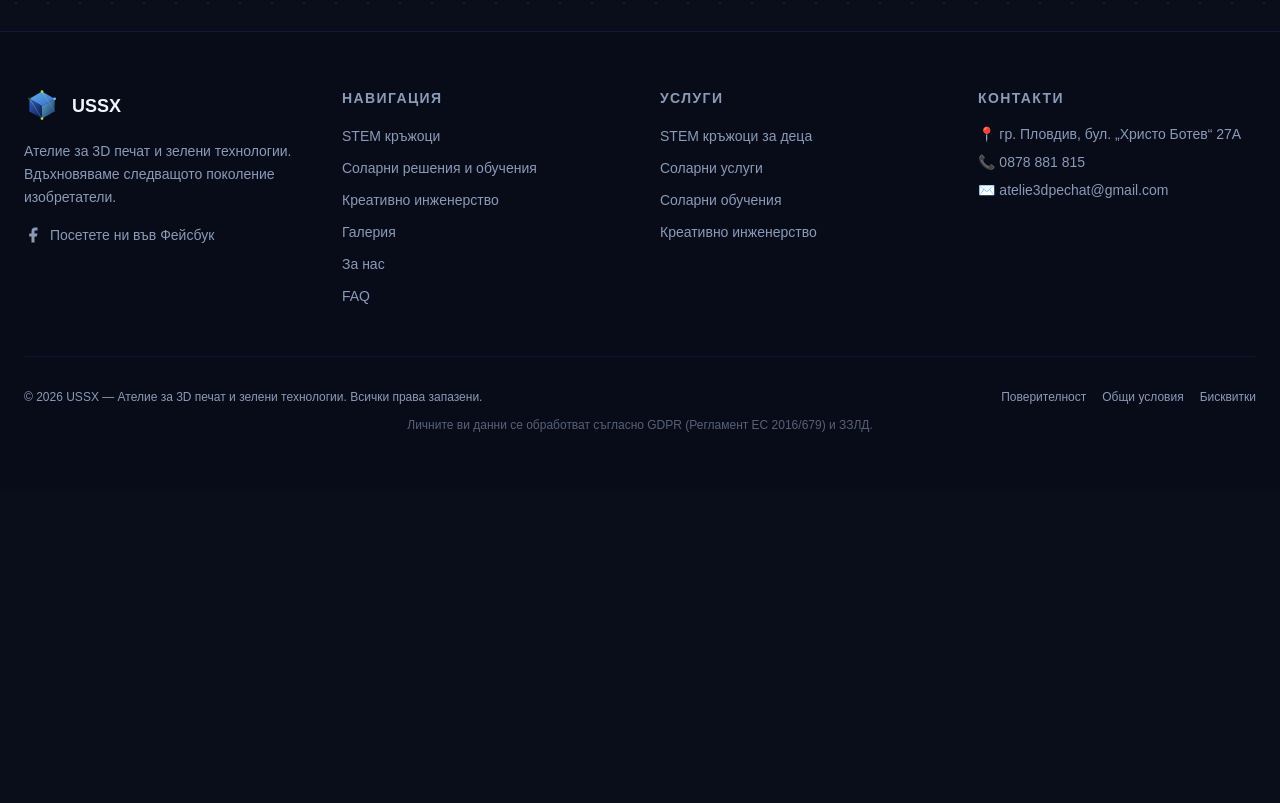
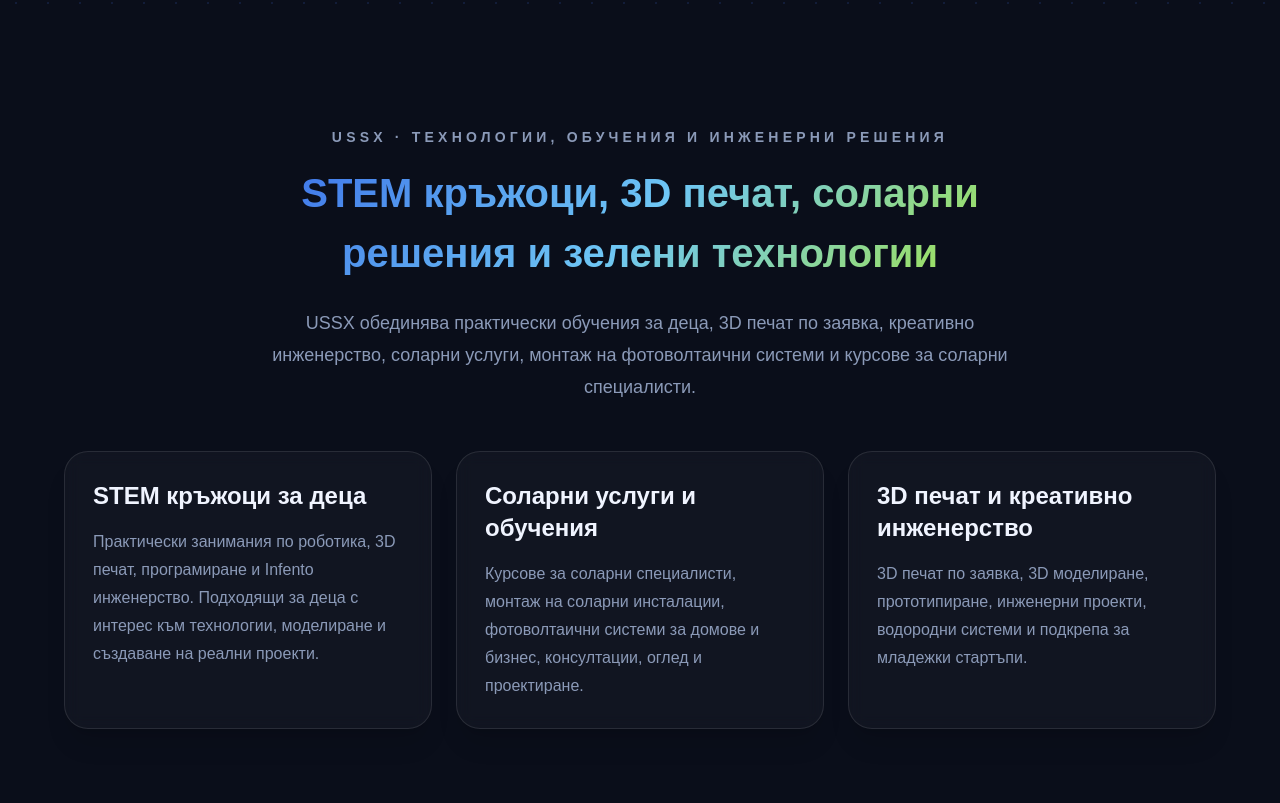
Before and after one commit to celevra-coder/ussx-atelier, a SvelteKit app: page / in a window 1280 px wide. Shown: the part 1757-2560 px from the top of the page. Before the commit the page ends 2246 px from the top, so only its background shows below. Built offline with nearby package versions, Linux system fonts and the light colour scheme.

Commit message:
Fix homepage SEO section encoding

```diff
--- a/src/routes/+page.svelte
+++ b/src/routes/+page.svelte
@@ -7,13 +7,96 @@
 </script>
 
 <svelte:head>
-	<title>Ателие за 3D печат и зелени технологии | USSX</title>
+        <title>USSX | STEM кръжоци, 3D печат, соларни решения и зелени технологии</title>
+
+        <meta
+                name="description"
+                content="USSX предлага STEM кръжоци за деца, роботика, 3D печат, креативно инженерство, соларни услуги, монтаж на соларни инсталации и курсове за соларни специалисти."
+        />
+
+        <link rel="canonical" href="https://uss-x.bg/" />
+
+        <meta property="og:type" content="website" />
+        <meta property="og:title" content="USSX | STEM кръжоци, 3D печат и соларни решения" />
+        <meta
+                property="og:description"
+                content="STEM кръжоци за деца, 3D печат по заявка, креативно инженерство, соларни услуги и обучения за соларни специалисти."
+        />
+        <meta property="og:url" content="https://uss-x.bg/" />
+        <meta property="og:image" content="https://uss-x.bg/images/solar-split-banner.png" />
+
+        <meta name="twitter:card" content="summary_large_image" />
+        <meta name="twitter:title" content="USSX | STEM, 3D печат и зелени технологии" />
+        <meta
+                name="twitter:description"
+                content="STEM кръжоци, роботика, 3D печат, соларни решения и курсове за соларни специалисти."
+        />
+        <meta name="twitter:image" content="https://uss-x.bg/images/solar-split-banner.png" />
 </svelte:head>
 
 <Navbar />
+
 <main>
         <HeroVideo />
         <SphereNav />
+
+        <!-- Home SEO services marker -->
+        <section class="bg-brand-bg px-4 py-24">
+                <div class="mx-auto max-w-6xl">
+                        <div class="mx-auto max-w-3xl text-center">
+                                <p class="mb-4 text-sm font-semibold uppercase tracking-[0.3em] text-brand-muted">
+                                        USSX · технологии, обучения и инженерни решения
+                                </p>
+
+                                <h1 class="section-title">
+                                        STEM кръжоци, 3D печат, соларни решения и зелени технологии
+                                </h1>
+
+                                <p class="mx-auto mt-6 text-lg leading-8 text-brand-muted">
+                                        USSX обединява практически обучения за деца, 3D печат по заявка, креативно инженерство, соларни услуги, монтаж на фотоволтаични системи и курсове за соларни специалисти.
+                                </p>
+                        </div>
+
+                        <div class="mt-12 grid gap-6 md:grid-cols-3">
+                                <a
+                                        href="/stem-krajozi"
+                                        class="rounded-3xl border border-white/10 bg-white/[0.03] p-7 text-brand-muted shadow-xl backdrop-blur transition hover:-translate-y-1 hover:border-brand-blue/40"
+                                >
+                                        <h2 class="text-2xl font-bold text-brand-text">
+                                                STEM кръжоци за деца
+                                        </h2>
+                                        <p class="mt-4 leading-7">
+                                                Практически занимания по роботика, 3D печат, програмиране и Infento инженерство. Подходящи за деца с интерес към технологии, моделиране и създаване на реални проекти.
+                                        </p>
+                                </a>
+
+                                <a
+                                        href="/solarni-reshenia"
+                                        class="rounded-3xl border border-white/10 bg-white/[0.03] p-7 text-brand-muted shadow-xl backdrop-blur transition hover:-translate-y-1 hover:border-brand-green/40"
+                                >
+                                        <h2 class="text-2xl font-bold text-brand-text">
+                                                Соларни услуги и обучения
+                                        </h2>
+                                        <p class="mt-4 leading-7">
+                                                Курсове за соларни специалисти, монтаж на соларни инсталации, фотоволтаични системи за домове и бизнес, консултации, оглед и проектиране.
+                                        </p>
+                                </a>
+
+                                <a
+                                        href="/kreativno-inzhenerstvo"
+                                        class="rounded-3xl border border-white/10 bg-white/[0.03] p-7 text-brand-muted shadow-xl backdrop-blur transition hover:-translate-y-1 hover:border-brand-blue-light/40"
+                                >
+                                        <h2 class="text-2xl font-bold text-brand-text">
+                                                3D печат и креативно инженерство
+                                        </h2>
+                                        <p class="mt-4 leading-7">
+                                                3D печат по заявка, 3D моделиране, прототипиране, инженерни проекти, водородни системи и подкрепа за младежки стартъпи.
+                                        </p>
+                                </a>
+                        </div>
+                </div>
+        </section>
 </main>
+
 <Footer />
 <CookieBanner />
```
